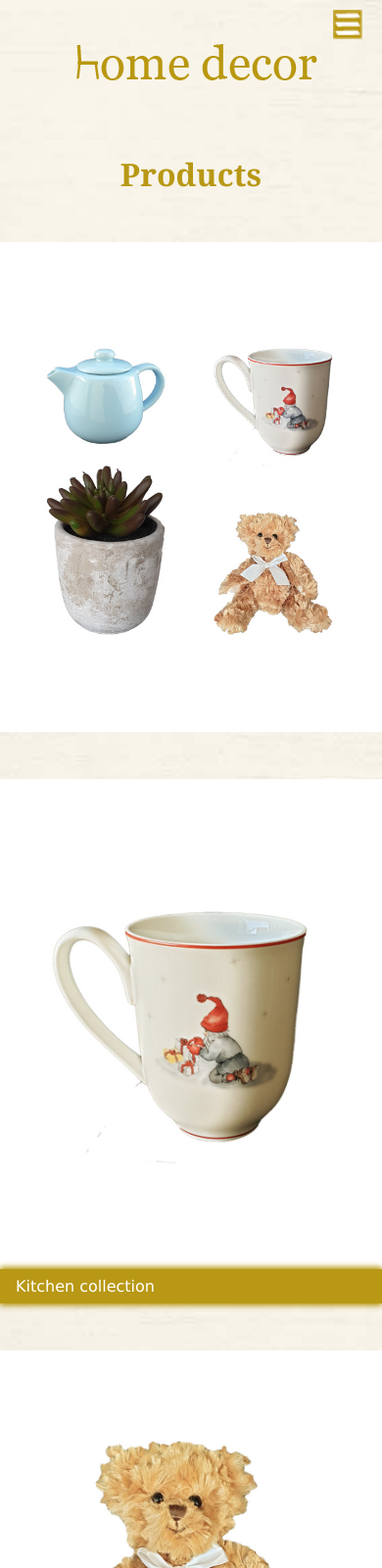
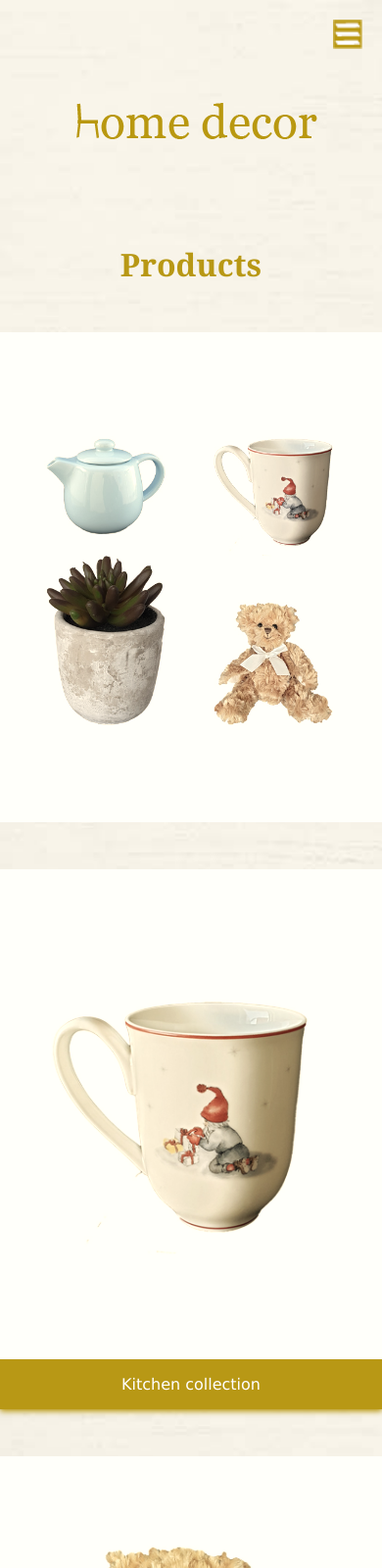
Before and after one commit to Bockey/Design2-ma1, a plain HTML site: page products.html in a window 390 px wide. Shown: the top 1600 px of the page at 98% size. Drawn offline with Linux system fonts and the light colour scheme.

Commit message:
first version

```diff
--- a/css/styles.css
+++ b/css/styles.css
@@ -40,7 +40,7 @@ a {
 .menu {
   position: absolute;
   right: 20px;
-  top: 10px;
+  top: 20px;
   width: 30px;
   display: none;
 }
@@ -68,6 +68,7 @@ main {
   margin-bottom: 3rem;
   box-shadow: 0px 2px 6px var(--highlight-color),
     0px -2px 6px var(--highlight-color);
+  padding: 1rem;
 }
 .double-container {
   display: flex;
@@ -109,6 +110,10 @@ main {
   color: var(--text-color);
   text-shadow: -1px 2px black;
   font-size: 0.8rem;
+  filter: sepia(1);
+}
+.to-top-icon {
+  float: right;
 }
 
 /* Footer */
@@ -144,15 +149,19 @@ span {
   background-image: url("/images/banner.jpg");
   margin-bottom: 3rem;
   border-radius: 30px;
+  filter: sepia(0.3);
 }
 .bedroom-img {
   background-image: url("/images/bedroom.jpg");
+  filter: sepia(0.3);
 }
 .lounge-img {
   background-image: url("/images/lounge.jpg");
+  filter: sepia(0.3);
 }
 .kitchen-img {
   background-image: url("/images/kitchen.jpg");
+  filter: sepia(0.3);
 }
 .category {
   width: 30%;
@@ -202,6 +211,7 @@ h1 {
   .collection-link {
     border: none;
     border-radius: 0;
+    text-align: center;
   }
   .menu {
     display: block;
@@ -227,4 +237,8 @@ h1 {
     color: var(--text-color);
     text-transform: uppercase;
   }
+  .logo {
+    margin-top: 92px;
+    margin-bottom: 5rem;
+  }
 }
```
Also changed, not shown: index.html (+3 -0 lines), images/top-icon.png (added), images/top-icon2.png (added).
